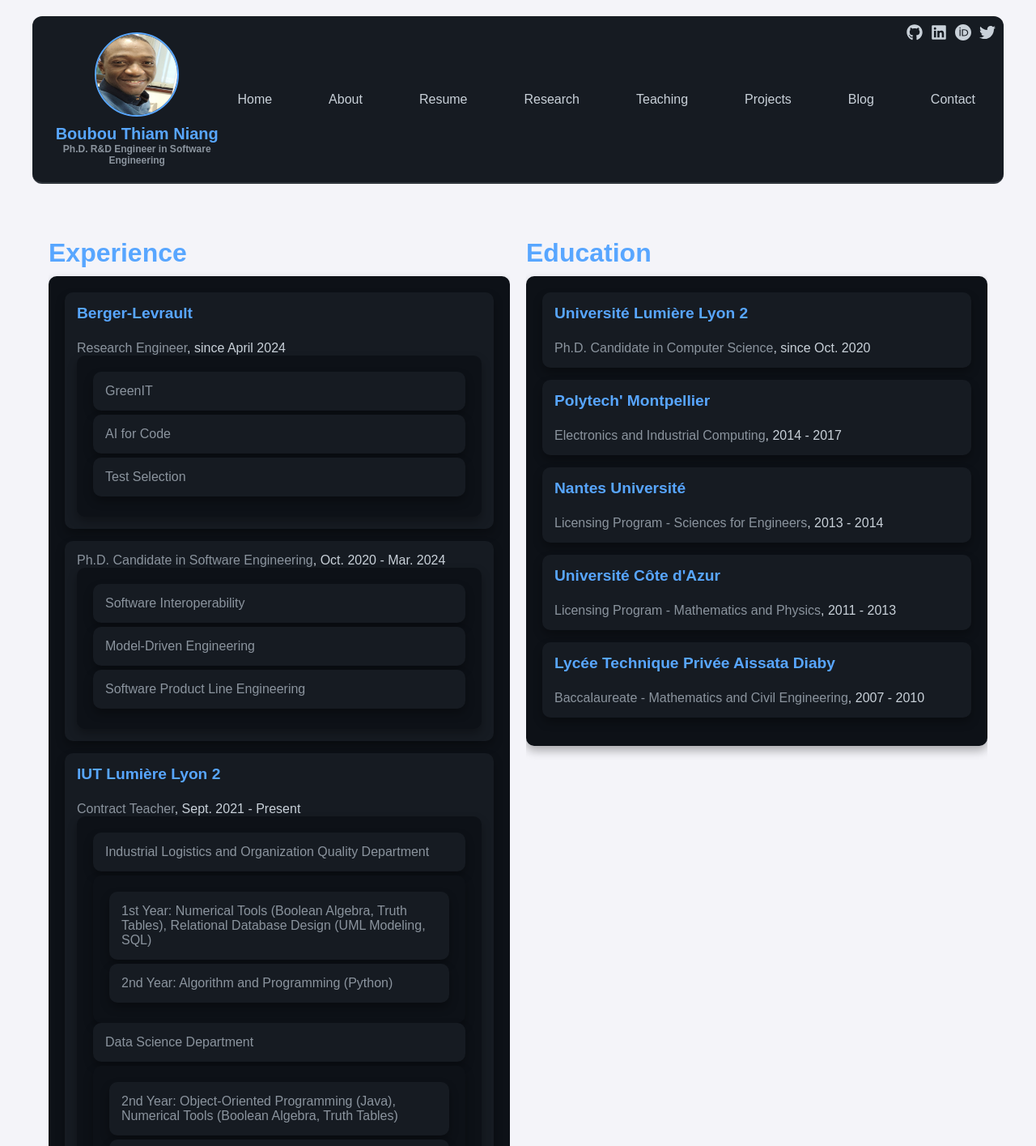
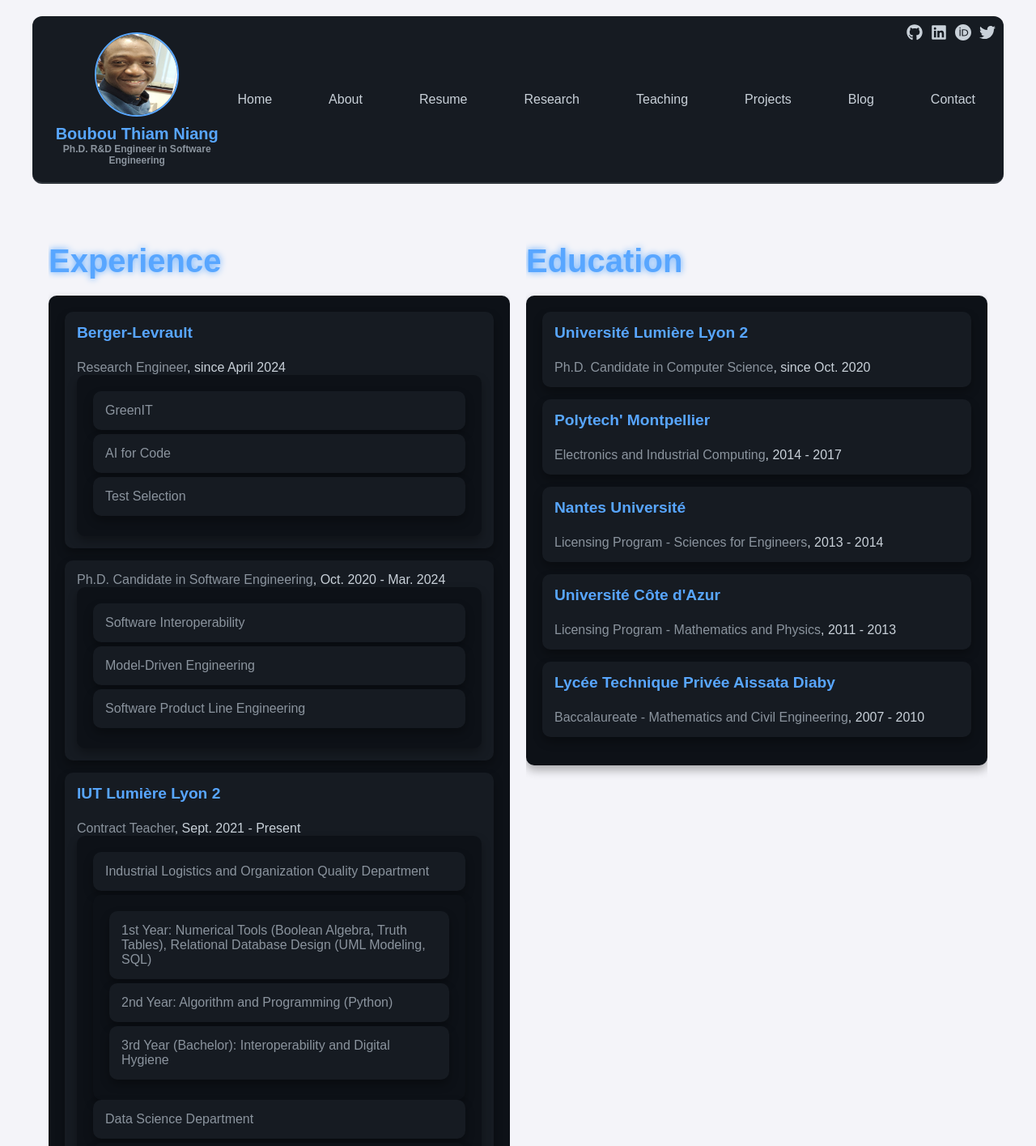
Before and after one commit to boubouthiamniang/boubouthiamniang.github.io, a React (Create React App) app: page /resume in a window 1280 px wide. Shown: the top 1415 px of the page at 81% size. Built offline with nearby package versions, Linux system fonts and the light colour scheme.

Commit message:
Update resume

```diff
--- a/src/components/Resume.js
+++ b/src/components/Resume.js
@@ -35,11 +35,12 @@
                             <ul>
                                 <li>1st Year: Numerical Tools (Boolean Algebra, Truth Tables), Relational Database Design (UML Modeling, SQL)</li>
                                 <li>2nd Year: Algorithm and Programming (Python)</li>
+                                <li>3rd Year (Bachelor): Interoperability and Digital Hygiene</li>
                             </ul>
                             <li>Data Science Department</li>
                             <ul>
                                 <li>2nd Year: Object-Oriented Programming (Java), Numerical Tools (Boolean Algebra, Truth Tables)</li>
-                                <li>3rd Year: Web Programming for Data Visualization (JavaScript), Web Data Collection (HtmlUnit, Jsoup)</li>
+                                <li>3rd Year (Bachelor): Web Programming for Data Visualization (JavaScript), Web Data Collection (HtmlUnit, Jsoup)</li>
                             </ul>
                         </ul>
                     </li>
--- a/src/components/css/Resume.css
+++ b/src/components/css/Resume.css
@@ -15,9 +15,10 @@
 
 /* Styling for section headings (titles) */
 .experience h2, .education h2 {
-    font-size: 2rem;
-    color: #58a6ff; /* Neon blue for heading */
-    margin-bottom: 10px; /* Reduced margin to make it closer to the list */
+    font-size: 2.5rem;
+    color: var(--primary-color);
+    margin-bottom: 20px; /* Reduced margin to make it closer to the list */
+    text-shadow: 0 0 8px var(--primary-color);
     text-align: left; /* Align title to the left */
 }
 
```
